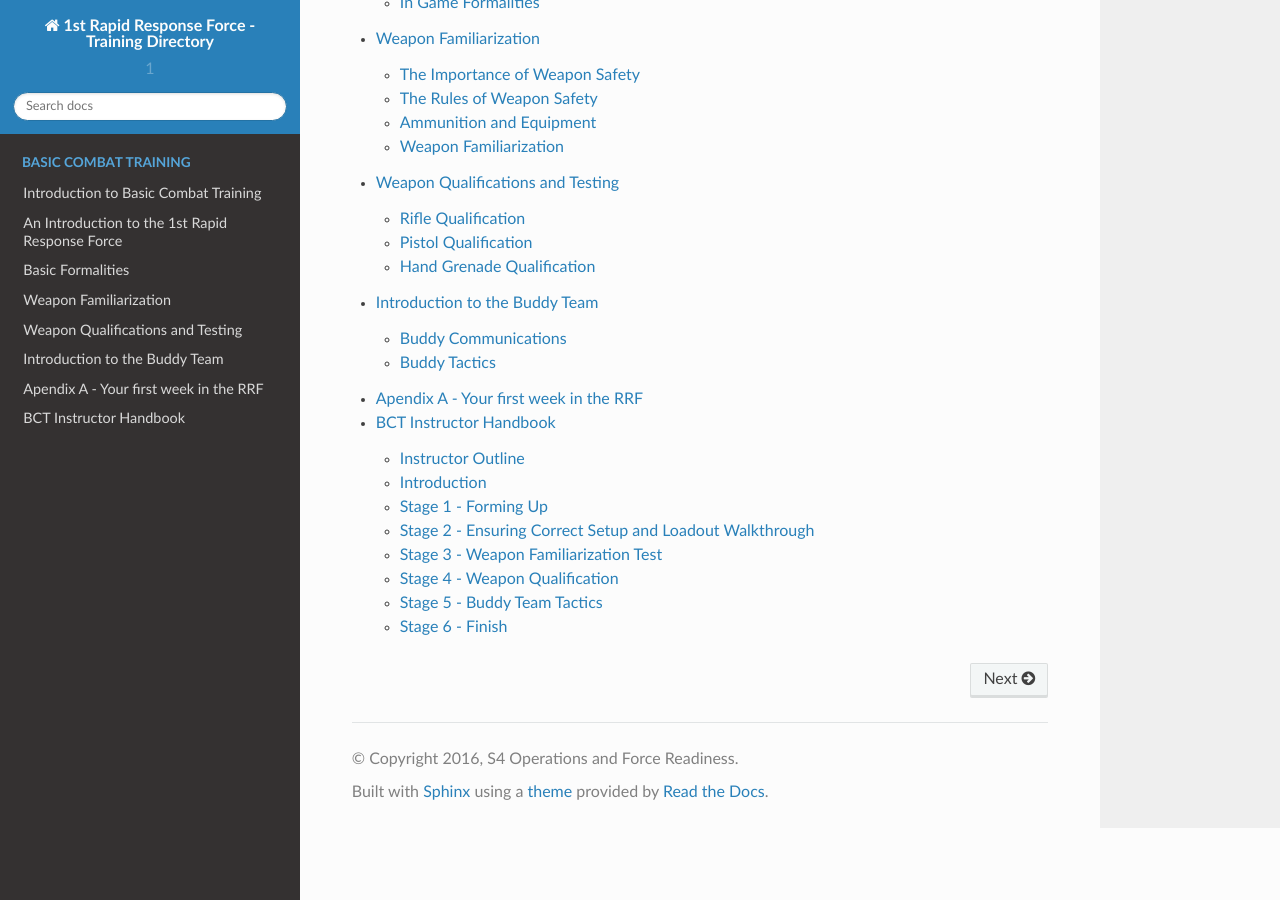
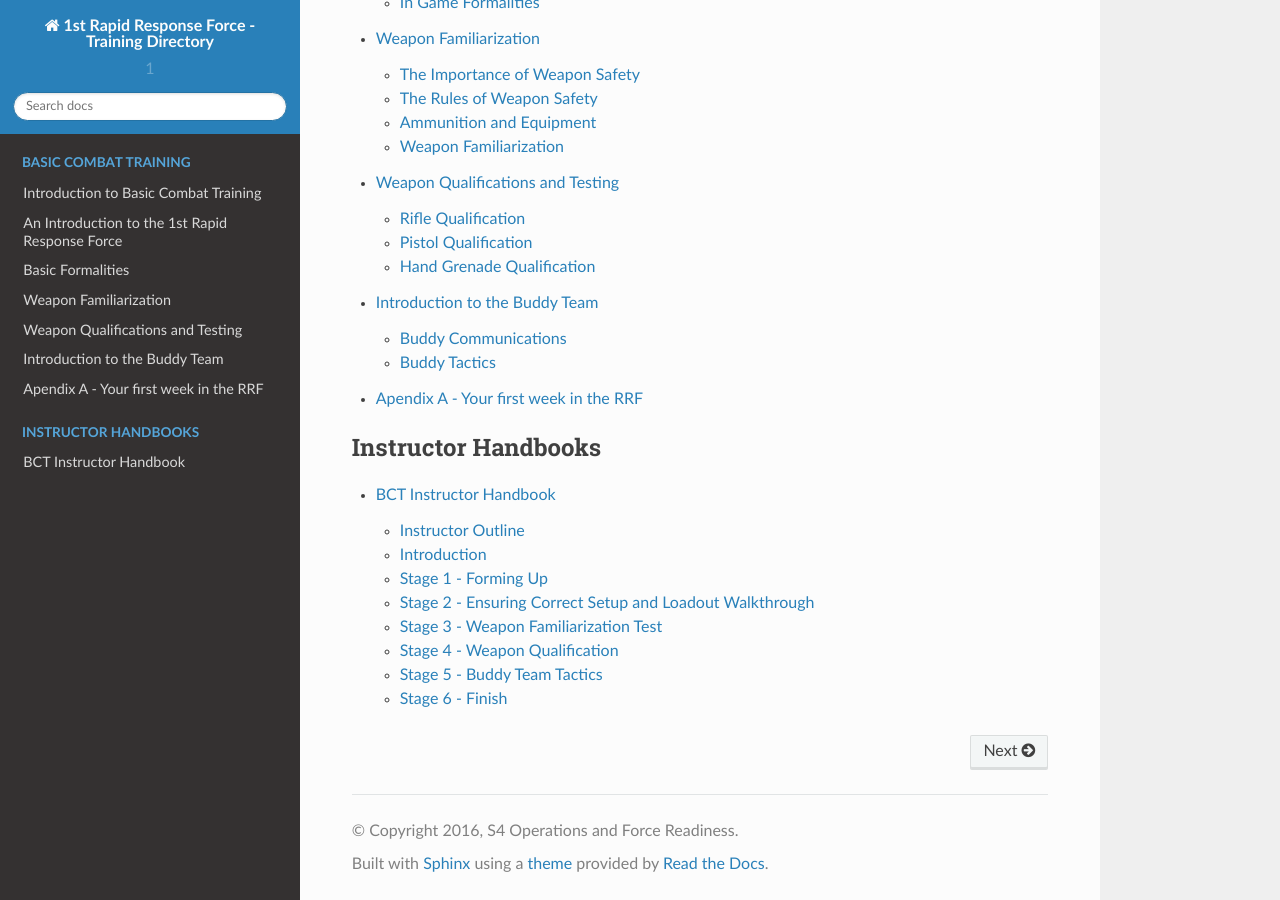
Before and after one commit to 1st-rapid-response-force/Training-Programs, a Sphinx documentation site: the page built from docs/source/index.rst, in a window 1280 px wide and 900 px high, scrolled down 1522 px. Built offline with Sphinx 7.4.7 and the Read the Docs theme 2.0.0, drawn with Linux system fonts in a browser that asks for light colours; formulas are drawn with MathJax 3.

Commit message:
Add Instructor handbooks to its own section
Signed-off-by: Alexander Christie <alex@briefly.io>

```diff
--- a/docs/source/index.rst
+++ b/docs/source/index.rst
@@ -46,4 +46,9 @@ Training Programs:
    bct/weapon_qualification
    bct/basic_communications
    bct/apendix_a_guide_to_getting_started
-   bct/apendix_b_instructor_manual
+
+.. toctree::
+  :maxdepth: 2
+  :caption: Instructor Handbooks
+
+  bct/apendix_b_instructor_manual
```
